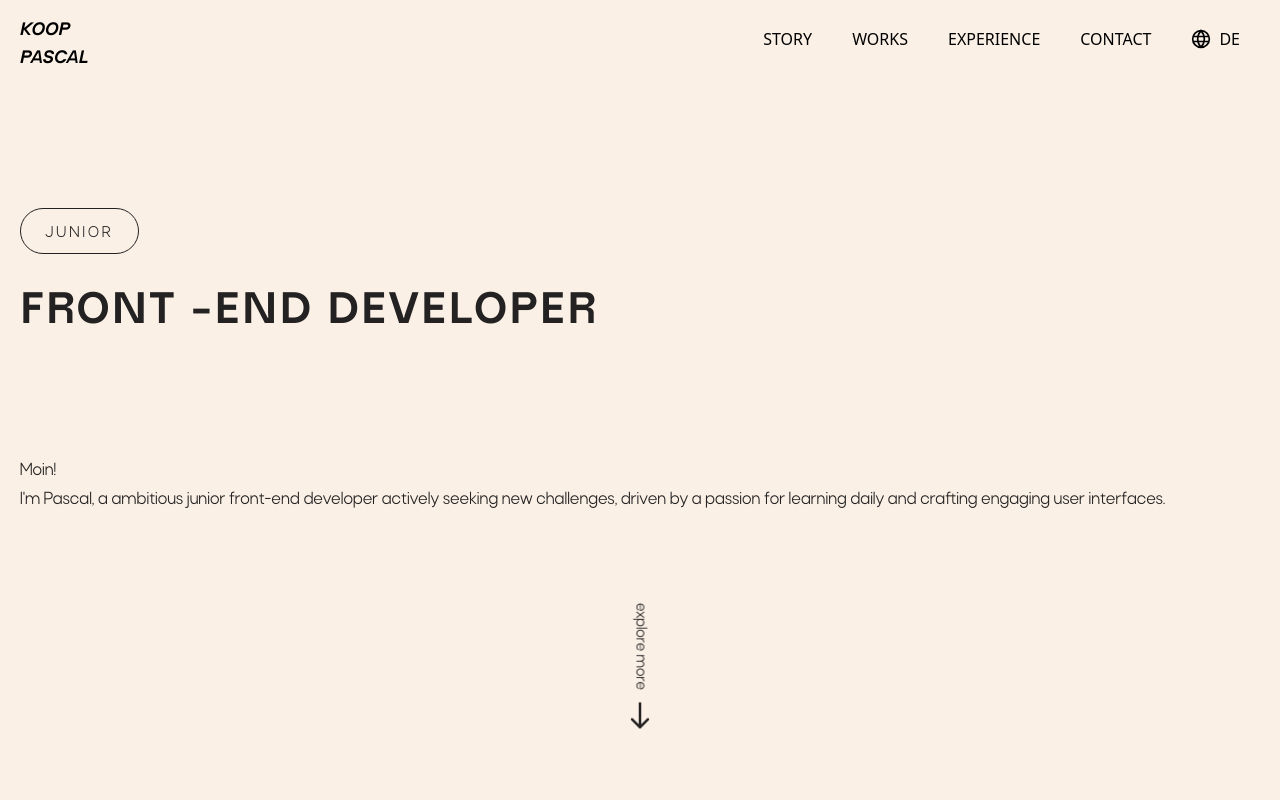
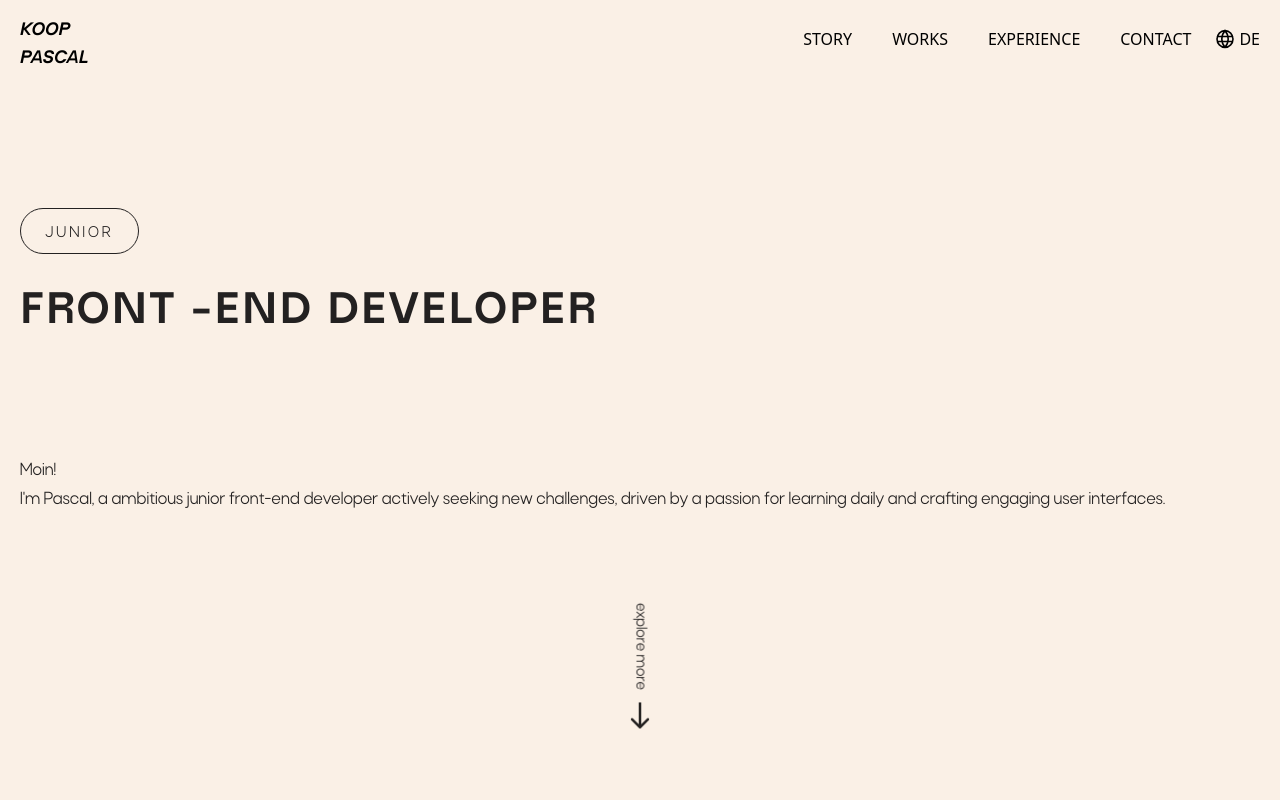
Before and after one commit to pascal-koop/koop_website, a Nuxt app: page / in a window 1280 px wide. Shown: the top 800 px of the page. Built offline with nearby package versions, Linux system fonts and the light colour scheme.

Commit message:
Refactor internationalization links and update section titles

```diff
--- a/components/TheNavigationSection.vue
+++ b/components/TheNavigationSection.vue
@@ -81,7 +81,7 @@
 				<li
 					v-for="locale in availableLocales"
 					:key="locale.code"
-					class="internationalization-links px-5">
+					class="internationalization-links ">
 					<NuxtLink
 						:to="switchLocalePath(locale.code)"
 						:class="{ active: openMenu }"
@@ -91,7 +91,7 @@
 							height="30"
 							src="/localizeDark.svg"
 							:alt="locale.code"
-							class="w-3 h-[3.8rem] md:h-fit md:min-w-7 md:mb-1 text-textlight md:inline md:pr-2" />
+							class="w-3 h-[3.8rem] md:min-w-7 md:mb-1 text-textlight md:inline md:h-[1.2rem]" />
 						<span>{{ locale.code }}</span>
 					</NuxtLink>
 				</li>
```
Also changed, not shown: lang/de-DE.json (+4 -4 lines).
